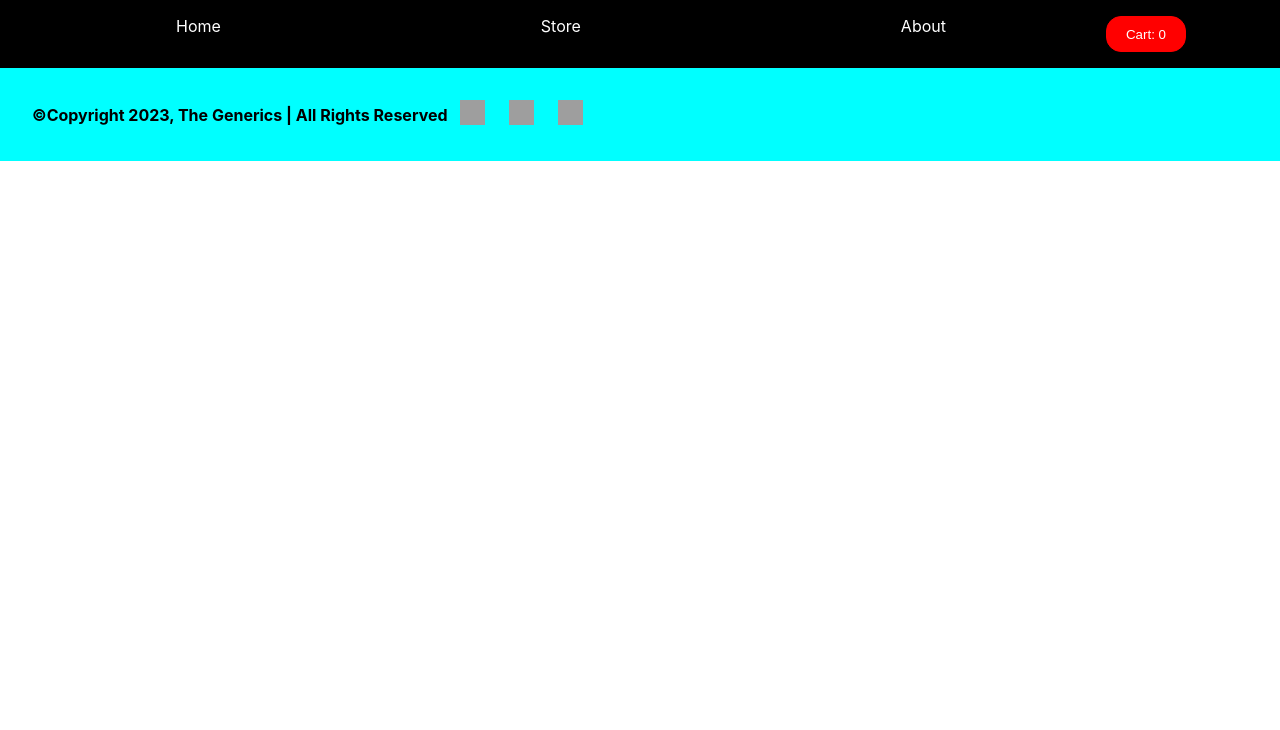
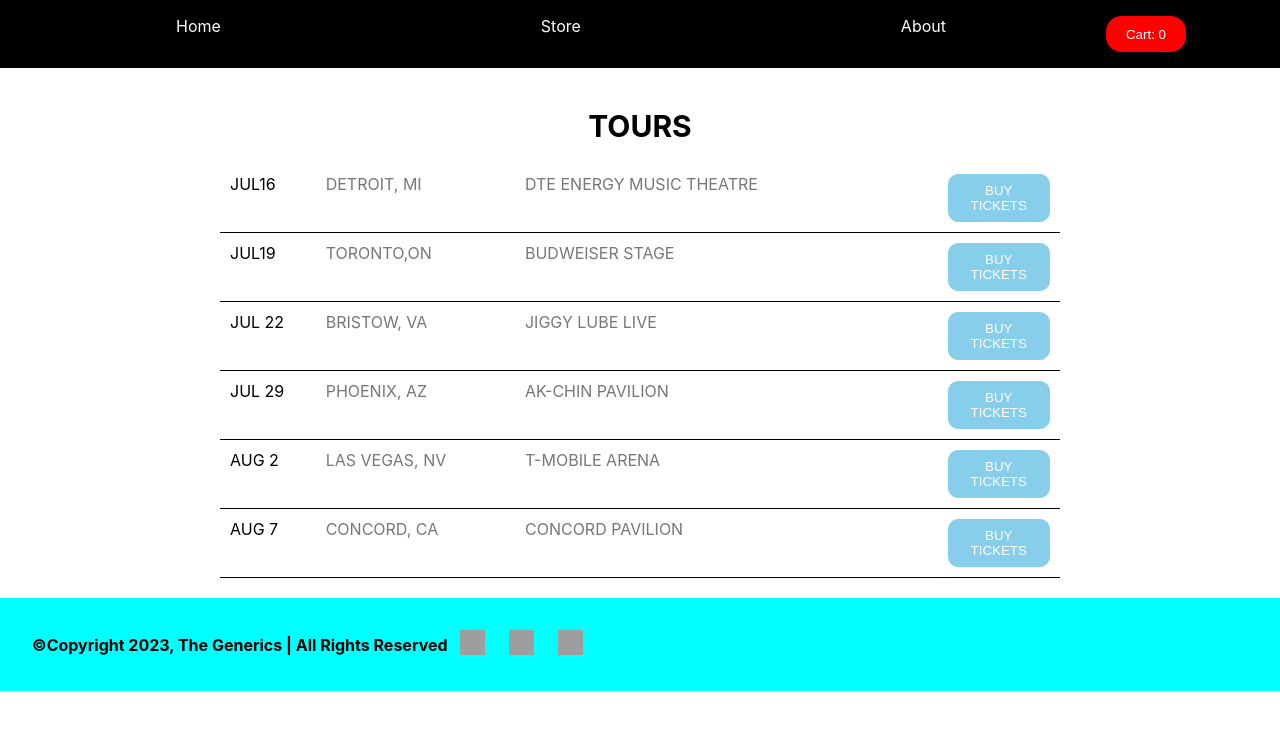
Before and after one commit to Himanshudevg2000/Ecommerce-React, a React (Create React App) app: page / in a window 1280 px wide. Shown: the top 730 px of the page. Built offline with nearby package versions, Linux system fonts and the light colour scheme; grey boxes are pictures that could not be loaded.

Commit message:
home page added

```diff
--- a/src/App.jsx
+++ b/src/App.jsx
@@ -6,6 +6,7 @@
 import Footer from './Components/Footer';
 import CartProvider from './Store/CartProvider';
 import About from './Pages/About';
+import Home from './Pages/Home';
 import './App.css';
 
 function App() {
@@ -28,6 +29,7 @@
       <Header onShowCart={showCartHandler} />
       {showCart && <Cart onHideCart={hideCartHandler} />}
       <Routes>
+        <Route path="/" element={<Home />}></Route>
         <Route path="/store" element={<Store />}></Route>
         <Route path="/about" element={<About />}></Route>
       </Routes>
--- a/src/Components/Store.jsx
+++ b/src/Components/Store.jsx
@@ -1,7 +1,7 @@
 import React, { Fragment } from "react";
 import Products from "./Products";
 
-const Home = (props) => {
+const Store = (props) => {
     return (
         <Fragment>
             <Products />
@@ -9,4 +9,4 @@
     )
 }
 
-export default Home;
+export default Store;
--- /dev/null
+++ b/src/Pages/Home.jsx
@@ -0,0 +1,50 @@
+import React from "react";
+import classes from './Home.module.css'
+
+const Home = ()=> {
+    return(
+        <section id="tours" className = {classes.container}>
+        <h2>TOURS</h2>
+        <div className={classes.maindiv}>
+            <div className ={classes.touritem}>
+                <span className ={classes.tourdate}>JUL16</span>
+                <span className ={classes.tourplace}>DETROIT, MI</span>
+                <span className ={classes.tourspecplace}>DTE ENERGY MUSIC THEATRE</span>
+                <button className ={classes.buybtn}>BUY TICKETS</button>
+            </div>
+            <div className ={classes.touritem}>
+                <span className ={classes.tourdate}>JUL19</span>
+                <span className ={classes.tourplace}>TORONTO,ON</span>
+                <span className ={classes.tourspecplace}>BUDWEISER STAGE</span>
+                <button className ={classes.buybtn}>BUY TICKETS</button>
+            </div>
+            <div className ={classes.touritem}>
+                <span className ={classes.tourdate}>JUL 22</span>
+                <span className ={classes.tourplace}> BRISTOW, VA</span>
+                <span className ={classes.tourspecplace}>JIGGY LUBE LIVE</span>
+                <button className ={classes.buybtn}>BUY TICKETS</button>
+            </div>
+            <div className ={classes.touritem}>
+                <span className ={classes.tourdate}>JUL 29</span>
+                <span className ={classes.tourplace}>PHOENIX, AZ</span>
+                <span className ={classes.tourspecplace}> AK-CHIN PAVILION</span>
+                <button className ={classes.buybtn}>BUY TICKETS</button>
+            </div>
+            <div className ={classes.touritem}>
+                <span className ={classes.tourdate}>AUG 2</span>
+                <span className ={classes.tourplace}>LAS VEGAS, NV</span>
+                <span className ={classes.tourspecplace}>T-MOBILE ARENA</span>
+                <button className ={classes.buybtn}>BUY TICKETS</button>
+            </div>
+            <div className ={classes.touritem}>
+                <span className ={classes.tourdate}>AUG 7</span>
+                <span className ={classes.tourplace}>CONCORD, CA</span>
+                <span className ={classes.tourspecplace}> CONCORD PAVILION</span>
+                <button className ={classes.buybtn}>BUY TICKETS</button>
+            </div>
+        </div>
+    </section>
+    )
+}
+
+export default Home;
--- /dev/null
+++ b/src/Pages/Home.module.css
@@ -0,0 +1,46 @@
+.container{
+    margin: 0 auto;
+    max-width: 900px;
+    padding: 20px 30px;
+}
+
+.maindiv{
+    box-sizing: border-box;
+    margin: 0;
+    padding: 0;
+}
+
+.container h2{
+    text-align: center;
+    padding: 20px;
+    font-size: 30px;
+}
+
+.touritem{
+    display: flex;
+    padding: 10px;
+    border-bottom: 1px solid black;
+}
+
+.tourdate{
+    width: 12%;
+}
+
+.tourplace{
+    width: 25%;
+    color:#777;
+}
+
+.tourspecplace{
+    width: 53%;
+    color: #777;
+}
+
+.buybtn{
+    padding: 0.5rem;
+    background-color:skyblue;
+    border-radius: 10px;
+    border: 1px solid skyblue;
+    color: white;
+    cursor: pointer;
+}
```
Also changed, not shown: src/Components/Home.module.css (deleted, +0 -7 lines).
